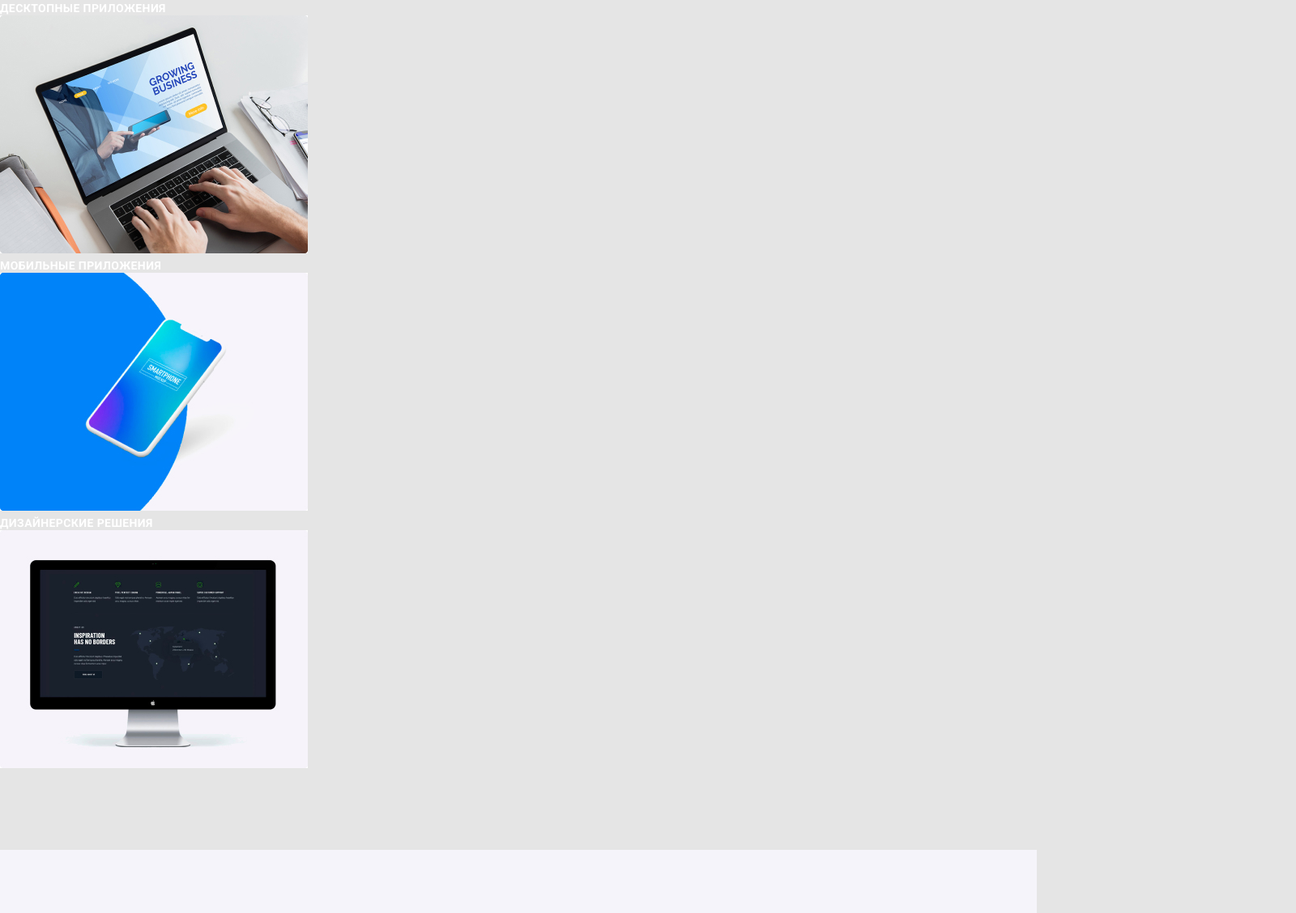
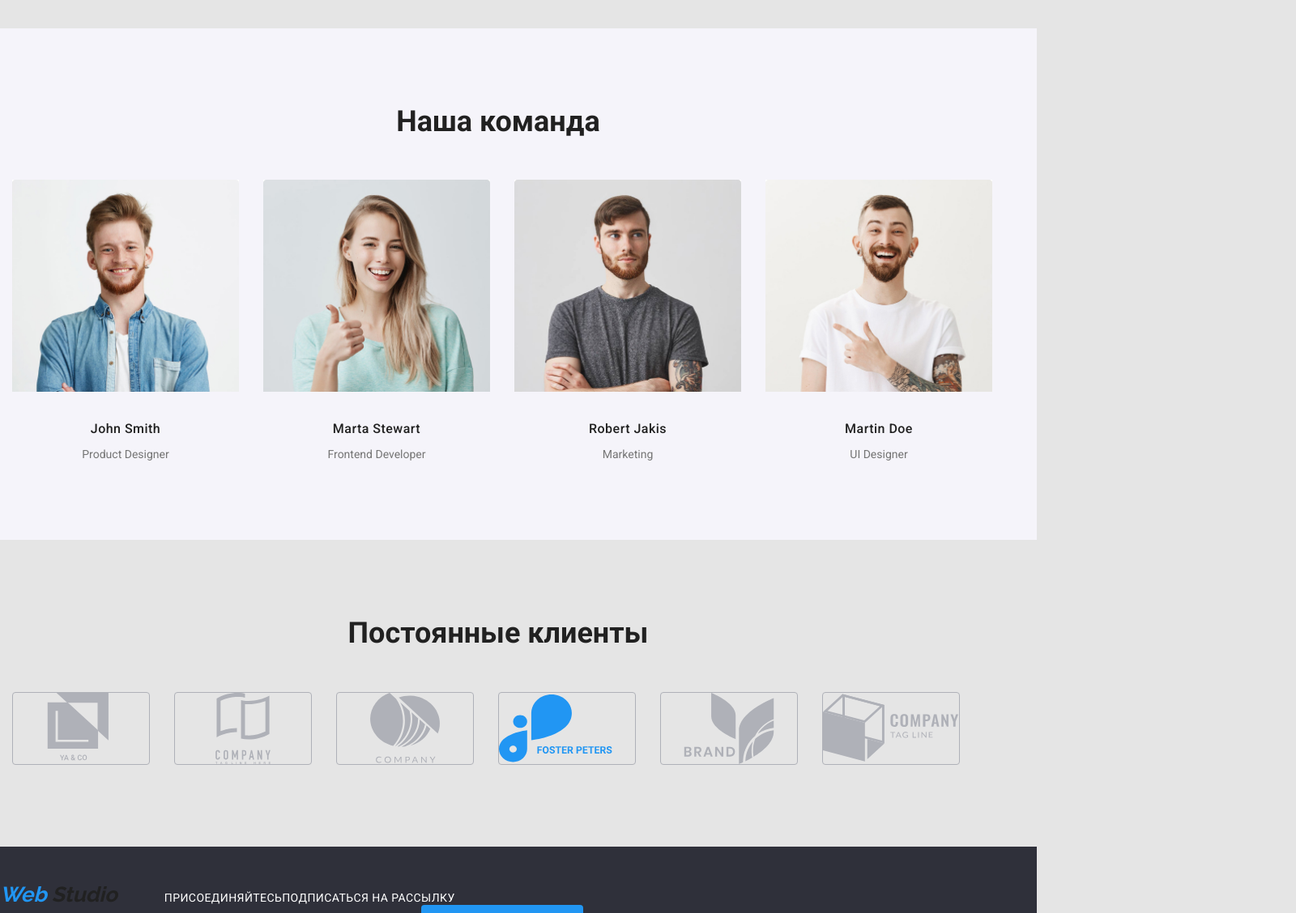
Before and after one commit to sanya-Pl/goit-markup-hw-03, a plain HTML site: page index.html in a window 1280 px wide. Shown: the part 1672-2800 px from the top of the page at 81% size, 1600 px wide, since content can reach past the window. Drawn offline with nearby package versions, Linux system fonts and the light colour scheme.

Commit message:
Працюю над оформленням футера

```diff
--- a/css/styles.css
+++ b/css/styles.css
@@ -35,7 +35,11 @@ body {
 .list {
   list-style: none;
 }
-
+.container {
+  width: 1230px;
+  padding-left: 15px;
+  padding-right: 15px;
+}
 /* nav */
 
 /* кнопка */
@@ -92,6 +96,7 @@ body {
   list-style: none;
   padding: 0;
   margin: 0;
+  display: flex;
 }
 
 /* Site nav */
@@ -187,7 +192,7 @@ body {
   padding-bottom: 94px;
 }
 
-.feature-list .title {
+.feature-list .feature-list .title {
   margin-top: 30px;
   margin-bottom: 0;
 
@@ -209,6 +214,25 @@ body {
   padding-top: 94px;
   padding-bottom: 94px;
 }
+.feature-list {
+  display: flex;
+  align-items: baseline;
+}
+.feature-list .item + .item {
+  margin-left: 30px;
+}
+.feature-list .item {
+  text-align: center;
+  width: 278px;
+}
+
+.feature-list .title {
+  margin-top: 30px;
+  margin-bottom: 0;
+}
+.list .foto + .foto {
+  margin-left: 30px;
+}
 
 .section .works {
   margin-top: 0;
@@ -218,7 +242,7 @@ body {
   font-weight: 700;
   font-size: 14px;
   line-height: 1.14;
-  /* text-align: center; */
+  text-align: center;
   letter-spacing: 0.03em;
   text-transform: uppercase;
 }
@@ -238,17 +262,18 @@ body {
 .position {
   margin-top: 0;
   margin-bottom: 0;
+  text-align: center;
 }
 
 .section .name {
-  margin-top: 0;
+  margin-top: 30px;
   margin-bottom: 10px;
 
   color: var(--title-text-color);
   font-weight: 500;
   font-size: 16px;
   line-height: 1.14;
-  /* text-align: center; */
+  text-align: center;
   letter-spacing: 0.03em;
 }
 
@@ -267,6 +292,12 @@ body {
 .clients {
   padding-top: 94px;
   padding-bottom: 94px;
+}
+.fot {
+  width: 170px;
+  height: 90px;
+  border: 1px solid #afb1b8;
+  border-radius: 4px;
 }
 
 /* footer */
@@ -326,6 +357,14 @@ footer {
   color: rgba(255, 255, 255, 0.4);
 }
 
+/* footer */
+/* footer */
+.footer {
+  align-items: baseline;
+  display: flex;
+  width: 1600px;
+}
+
 /* PORTFOLIO.HTML  */
 /* PORTFOLIO.HTML  */
 /* PORTFOLIO.HTML  */
--- a/index.html
+++ b/index.html
@@ -61,9 +61,9 @@
 
       <!--Правила-->
       <section class="rules">
-        <div class="container">
+        <div class="container rules-container">
           <ul class="feature-list list">
-            <li>
+            <li class="item">
               <a href="/" class="link">
                 <img src="./images/антена.svg" alt="Внимание к деталям"
               /></a>
@@ -74,7 +74,7 @@
               </p>
             </li>
 
-            <li>
+            <li class="item">
               <a href="/" class="link">
                 <img src="./images/punct.svg" alt="Внимание к деталям"
               /></a>
@@ -86,7 +86,7 @@
               </p>
             </li>
 
-            <li>
+            <li class="item">
               <a href="/">
                 <img src="./images/комп.svg" alt="Внимание к деталям"
               /></a>
@@ -97,7 +97,7 @@
               </p>
             </li>
 
-            <li>
+            <li class="item">
               <a href="/">
                 <img src="./images/космонавт.svg" alt="Внимание к деталям"
               /></a>
@@ -115,12 +115,12 @@
         <div class="container">
           <h2 class="section-title">Чем мы занимаемся</h2>
           <ul class="list">
-            <li>
+            <li class="foto">
               <h3 class="works">Десктопные приложения</h3>
               <img src="./images/десктопные.jpg" alt="" width="380" />
             </li>
 
-            <li>
+            <li class="foto">
               <h3 class="works">Мобильные приложения</h3>
               <img
                 src="./images/мобильные.jpg"
@@ -129,7 +129,7 @@
               />
             </li>
 
-            <li>
+            <li class="foto">
               <h3 class="works">Дизайнерские решения</h3>
               <img
                 src="./images/дизайнерские.jpg"
@@ -145,7 +145,7 @@
         <div class="container">
           <h2 class="section-title">Наша команда</h2>
           <ul class="list">
-            <li>
+            <li class="foto">
               <img src="./images/John.jpg" alt="фото Johna" width="280" />
               <h3 class="name">John Smith</h3>
               <p class="position">Product Designer</p>
@@ -157,7 +157,7 @@
               </ul>
             </li>
 
-            <li>
+            <li class="foto">
               <img src="./images/Marta.jpg" alt="фото Marta" width="280" />
               <h3 class="name">Marta Stewart</h3>
               <p class="position">Frontend Developer</p>
@@ -169,7 +169,7 @@
               </ul>
             </li>
 
-            <li>
+            <li class="foto">
               <img src="./images/Robert.jpg" alt="фото Robert" width="280" />
               <h3 class="name">Robert Jakis</h3>
               <p class="position">Marketing</p>
@@ -181,7 +181,7 @@
               </ul>
             </li>
 
-            <li>
+            <li class="foto">
               <img src="./images/Martin.jpg" alt="фото Martin" width="280" />
               <h3 class="name">Martin Doe</h3>
               <p class="position">UI Designer</p>
@@ -200,24 +200,24 @@
         <div class="container">
           <h2 class="section-title">Постоянные клиенты</h2>
           <ul class="list">
-            <li>
-              <img src="./images/logo1.svg" alt="" />
+            <li class="foto">
+              <img src="./images/logo1.svg" class="fot" alt="" />
             </li>
 
-            <li>
-              <img src="./images/logo2.svg" alt="" />
+            <li class="foto">
+              <img src="./images/logo2.svg" class="fot" alt="" />
             </li>
-            <li>
-              <img src="./images/logo3.svg" alt="" />
+            <li class="foto">
+              <img src="./images/logo3.svg" class="fot" alt="" />
             </li>
-            <li>
-              <img src="./images/logo4.svg" alt="" />
+            <li class="foto">
+              <img src="./images/logo4.svg" class="fot" alt="" />
             </li>
-            <li>
-              <img src="./images/logo5.svg" alt="" />
+            <li class="foto">
+              <img src="./images/logo5.svg" class="fot" alt="" />
             </li>
-            <li>
-              <img src="./images/logo6.svg" alt="" />
+            <li class="foto">
+              <img src="./images/logo6.svg" class="fot" alt="" />
             </li>
           </ul>
         </div>
@@ -225,8 +225,8 @@
     </main>
     <!--foter-->
     <footer class="page-footer">
-      <address>
-        <div class="address">
+      <div class="footer">
+        <address class="address">
           <a href="./index.html" class="logo"></a>
           <a href="" class="logo" rel=""
             >Web<span class="logo-web"> Studio</span>
@@ -235,7 +235,6 @@
           <a href="tel:+380971234567" class="address-telefon"> +380971234567 </a
           ><br />
           <a href="" class="address-mail">info@example.com </a>
-        </div>
         </address>
         <div class="join">
           <p class="join-paragraph">присоединяйтесь</p>
@@ -260,6 +259,7 @@
             <button class="buton">подписаться</button>
           </form>
         </div>
+      </div>
 
       <div class="developed">
         2020 | Developed by GoIT Students
```
Lines whose indentation alone changed are shown as unchanged.
